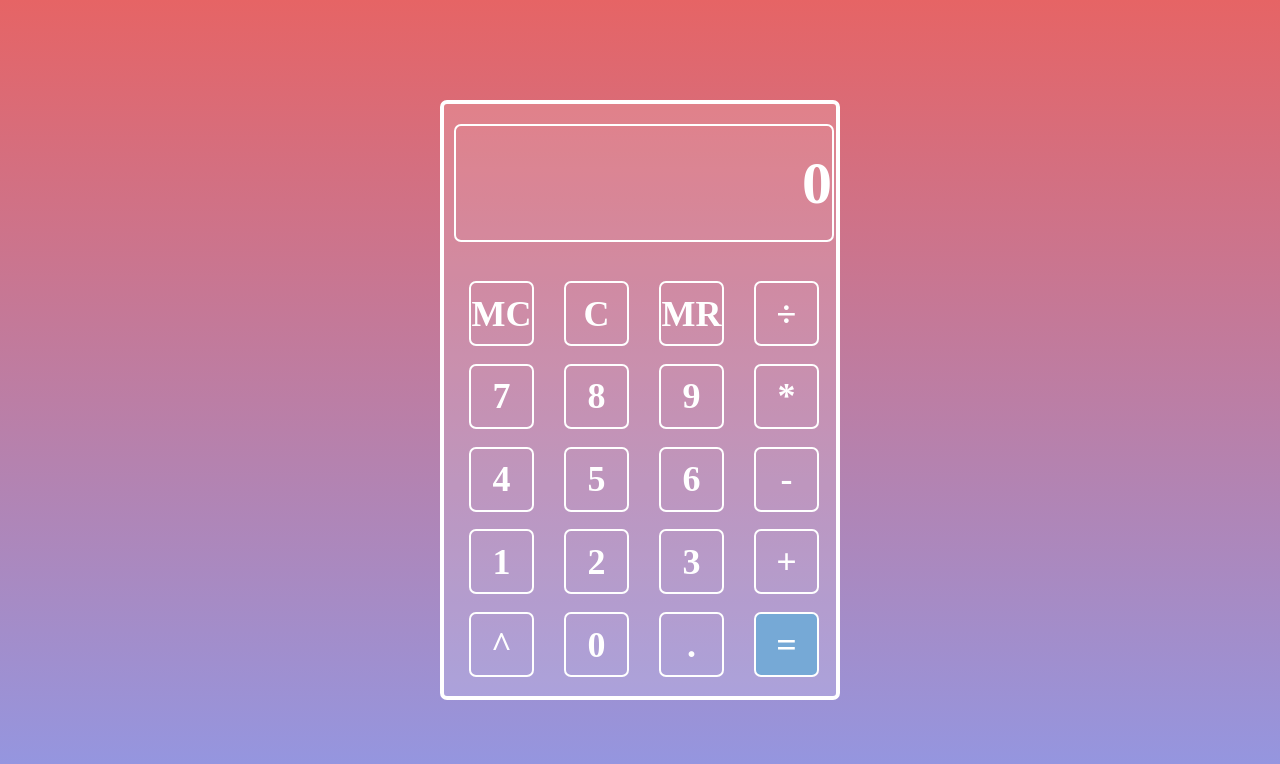
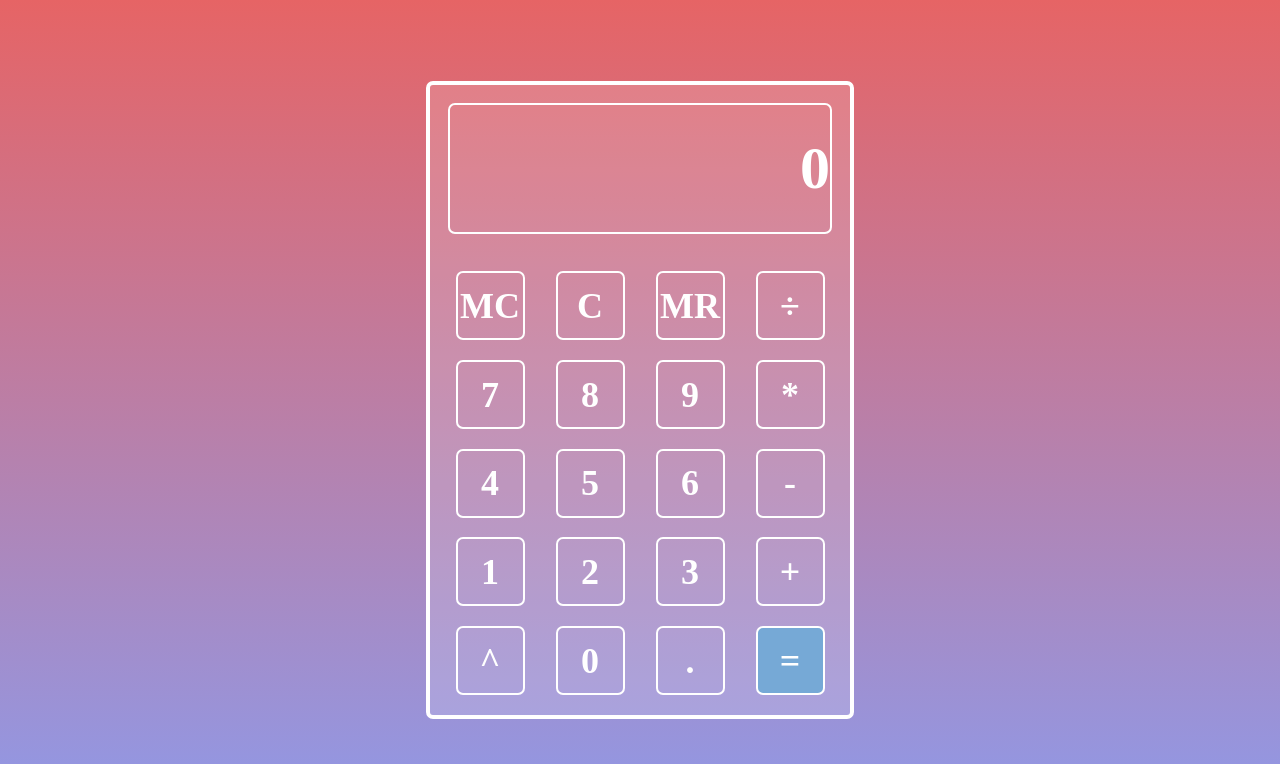
Before and after one commit to Albedo0x/Calculator_vol3, a React (Create React App) app: page / in a window 1280 px wide. Shown: the top 764 px of the page. Built offline with nearby package versions, Linux system fonts and the light colour scheme.

Commit message:
Removed border-sizing from less

```diff
--- a/src/styles/App.css
+++ b/src/styles/App.css
@@ -1,7 +1,6 @@
 * {
   margin: 0;
   padding: 0;
-  box-sizing: border-box;
 }
 .App {
   display: flex;
--- a/src/styles/App.less
+++ b/src/styles/App.less
@@ -4,10 +4,6 @@
 * {
   margin: 0;
   padding: 0;
-  box-sizing: border-box;
-}
-
-#root {
 }
 
 .App {
```
